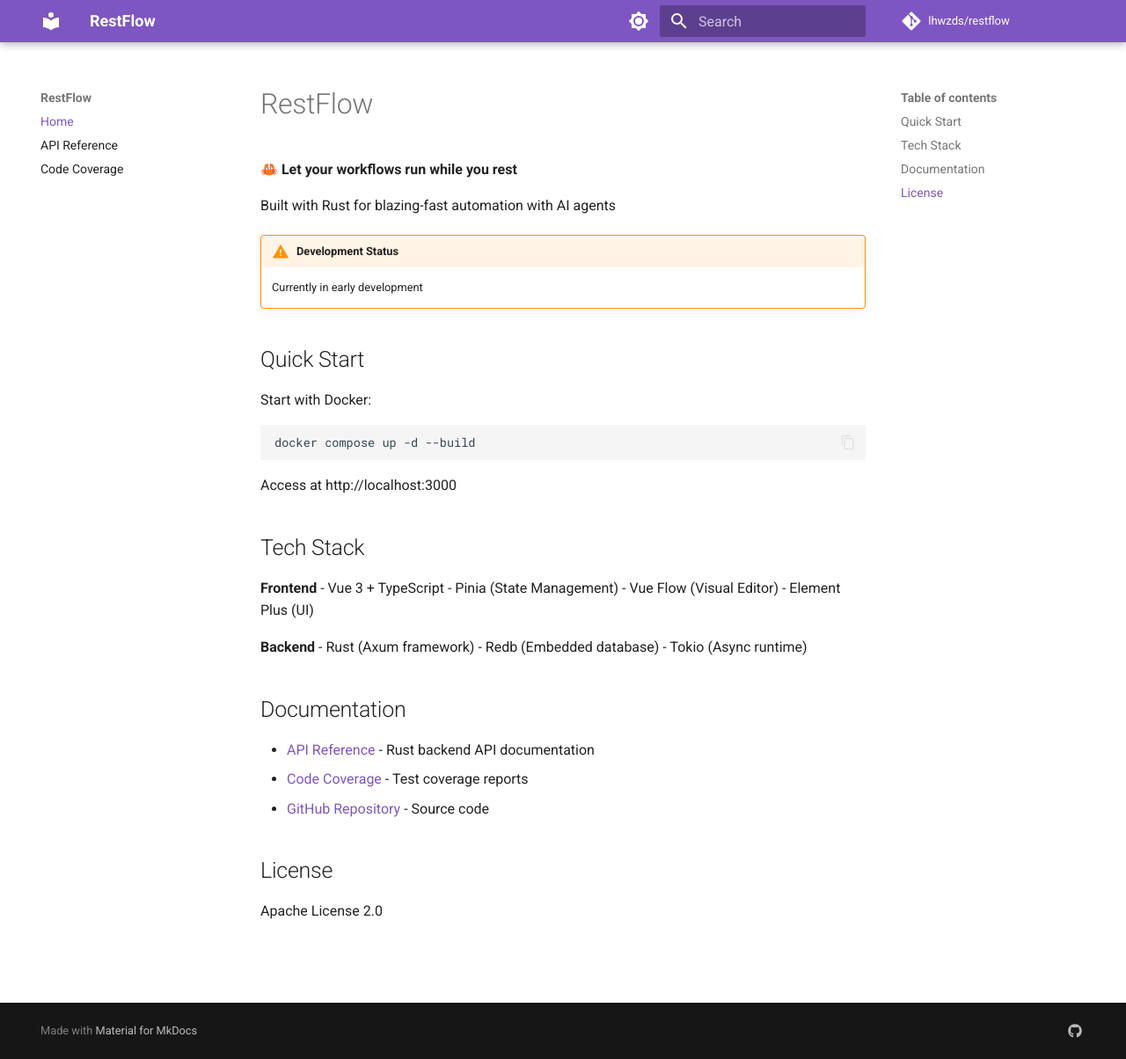
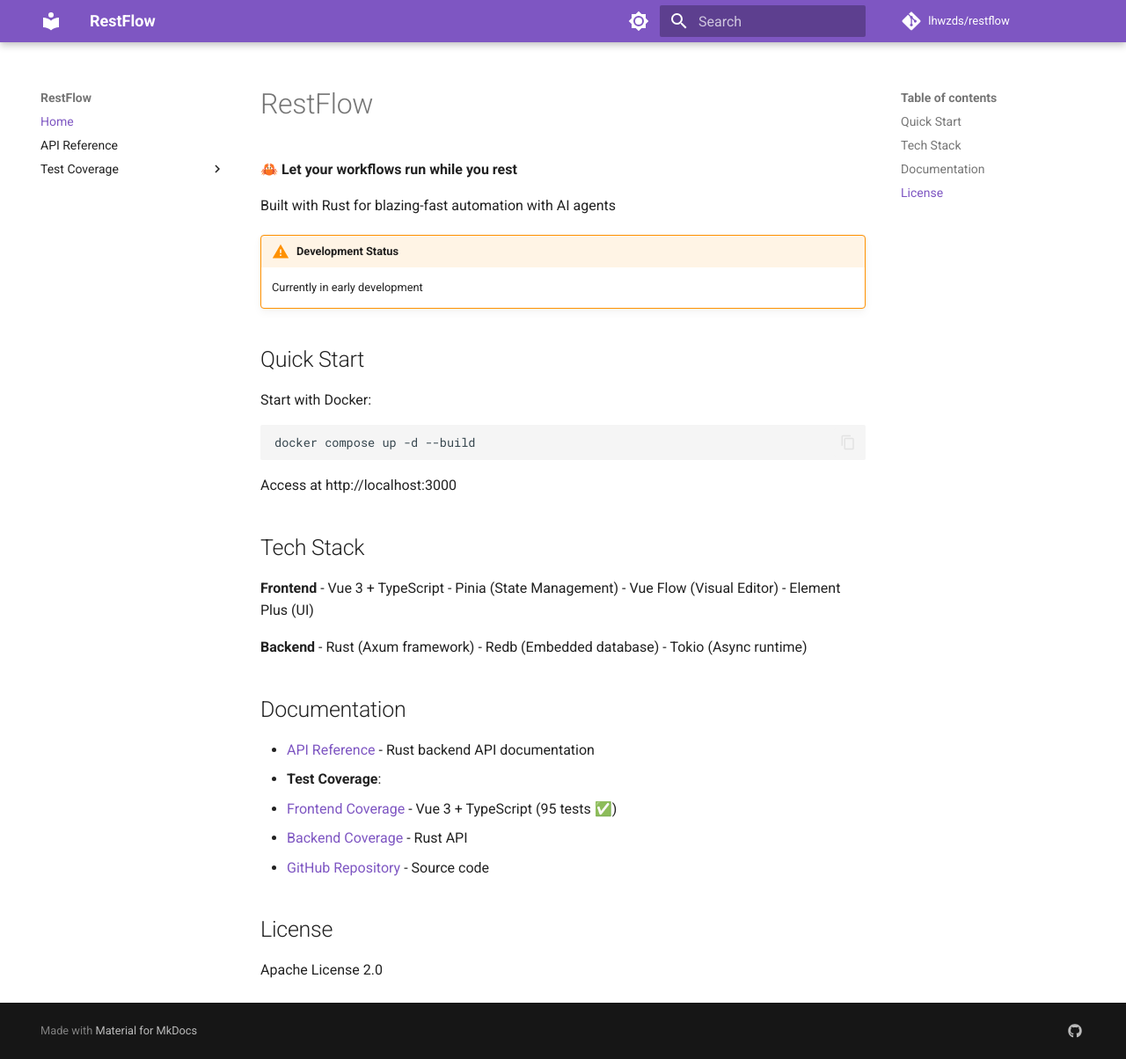
Before and after one commit to lhwzds/restflow, an MkDocs documentation site: the page built from docs/docs/index.md, in a window 1280 px wide and 1204 px high. Shown: the whole window at 88% size. Built offline with MkDocs 1.6.1 and Material for MkDocs 9.7.7, drawn with Linux system fonts in a browser that asks for light colours; comment, search, counter and statistics services are not loaded.

Commit message:
feat: Enhance documentation workflow and coverage reporting for frontend and backend

```diff
--- a/docs/docs/index.md
+++ b/docs/docs/index.md
@@ -33,7 +33,9 @@
 ## Documentation
 
 - [API Reference](/restflow/api/backend/) - Rust backend API documentation
-- [Code Coverage](/restflow/coverage/tarpaulin-report.html) - Test coverage reports
+- **Test Coverage**:
+  - [Frontend Coverage](/restflow/coverage/frontend/) - Vue 3 + TypeScript (95 tests ✅)
+  - [Backend Coverage](/restflow/coverage/backend/) - Rust API
 - [GitHub Repository](https://github.com/lhwzds/restflow) - Source code
 
 ## License
--- a/docs/mkdocs.yml
+++ b/docs/mkdocs.yml
@@ -35,7 +35,9 @@
 nav:
   - Home: index.md
   - API Reference: https://docs.restflow.ai/api/backend/
-  - Code Coverage: https://docs.restflow.ai/coverage/tarpaulin-report.html
+  - Test Coverage:
+      - Frontend: https://docs.restflow.ai/coverage/frontend/
+      - Backend: https://docs.restflow.ai/coverage/backend/
 
 extra:
   social:
```
Also changed, not shown: 1 other file.
